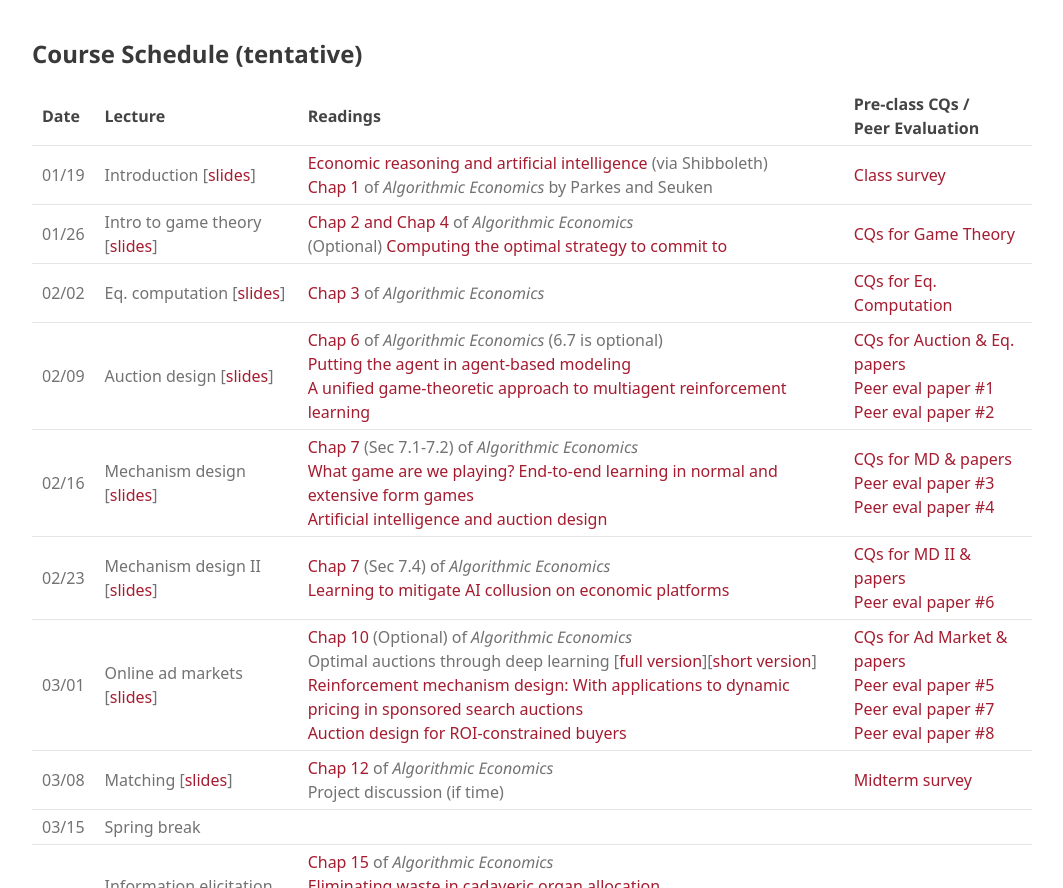
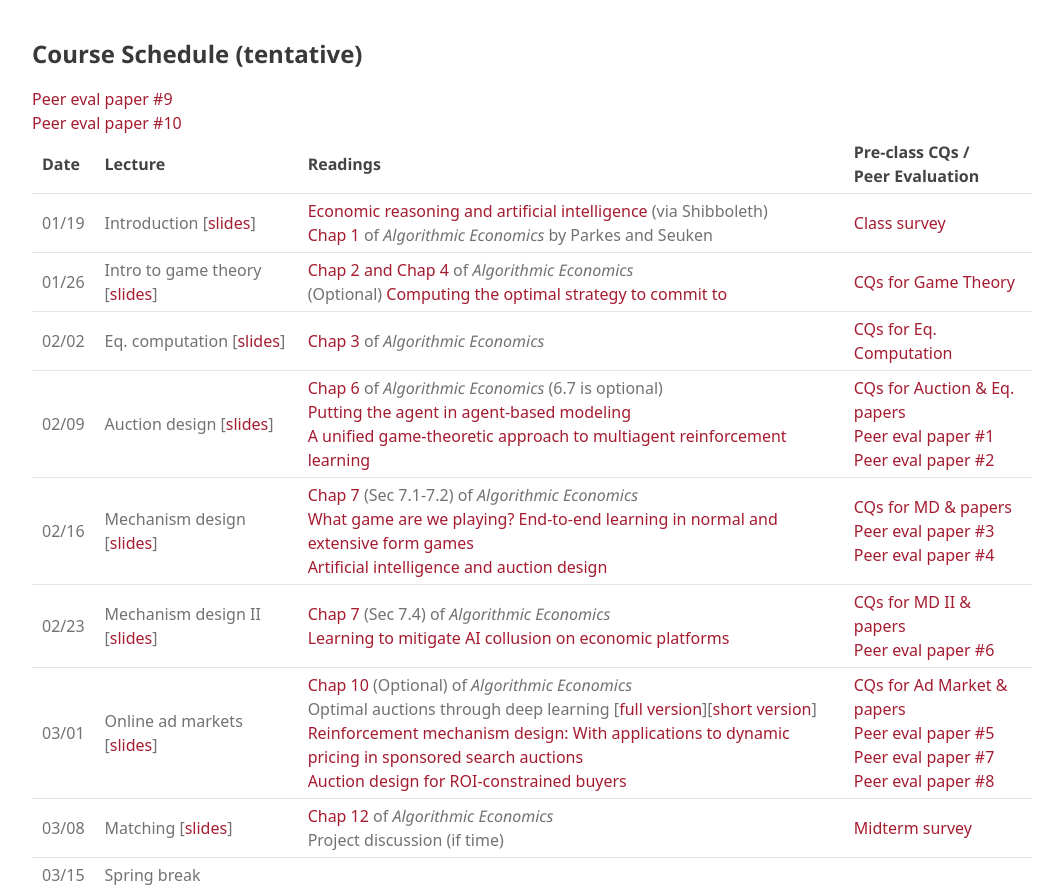
Before and after one commit to XintongEmilyWang/XintongEmilyWang.github.io, a plain HTML site: page CS598.html in a window 1280 px wide. Shown: the part 865-1753 px from the top of the page, without its empty margins (38-1101 px from the left). Drawn offline with Linux system fonts and the light colour scheme; some icons are missing; a web font is replaced by a local one.

Commit message:
peer pre

```diff
--- a/CS598.html
+++ b/CS598.html
@@ -230,6 +230,9 @@
             <a href="https://dl.acm.org/doi/abs/10.5555/3524938.3525586">Optimizing long-term social welfare in recommender systems: a constrained matching approach</a>
           </td>
           <td><a href=""></a> </td>
+            <a href="https://forms.gle/8USNKTeBphG2pX54A">Peer eval paper #9</a>
+            <br>
+            <a href="https://forms.gle/FVGtM4yZy1yf2RbR7">Peer eval paper #10</a>
           </tr>
 
           <td>03/29</td>
```
